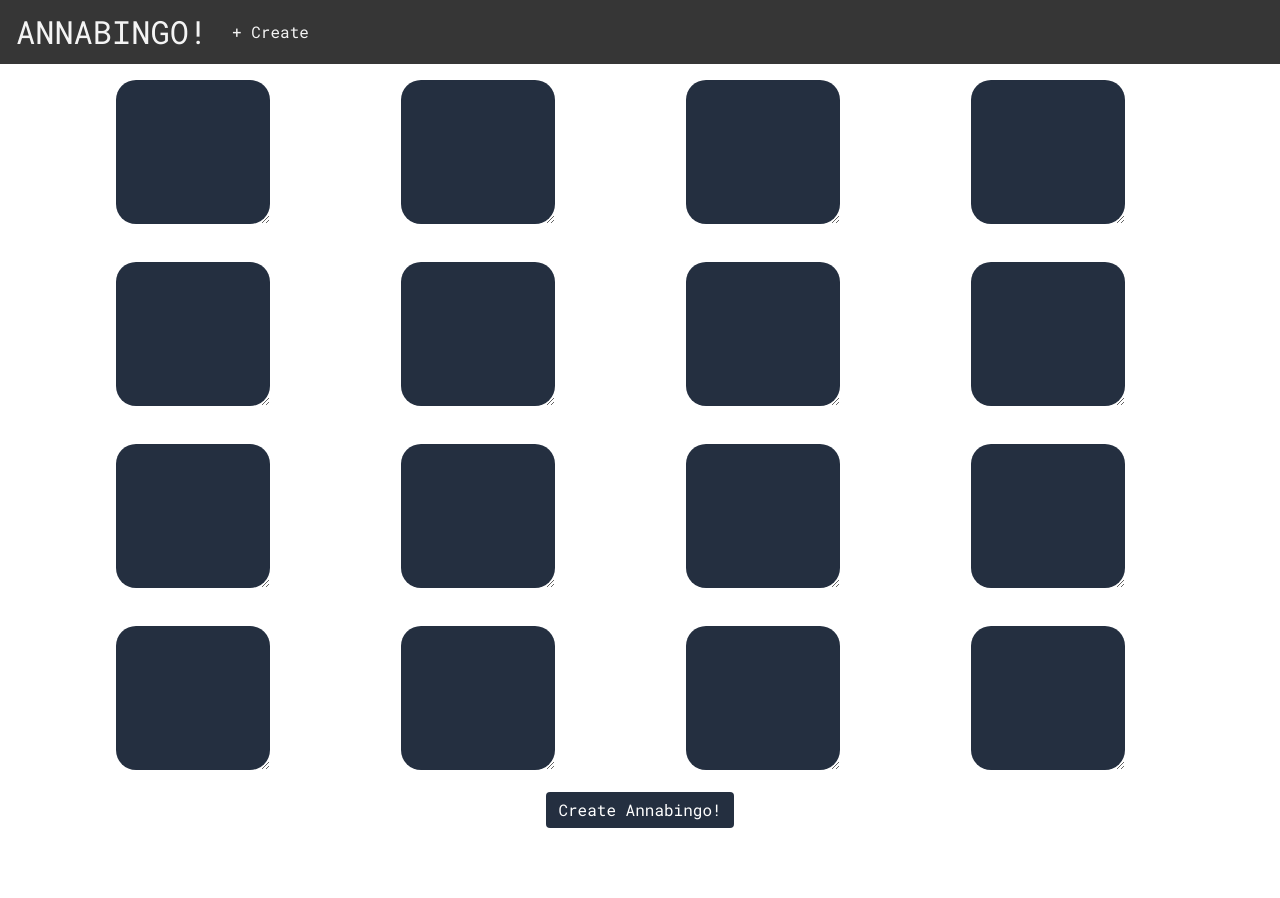
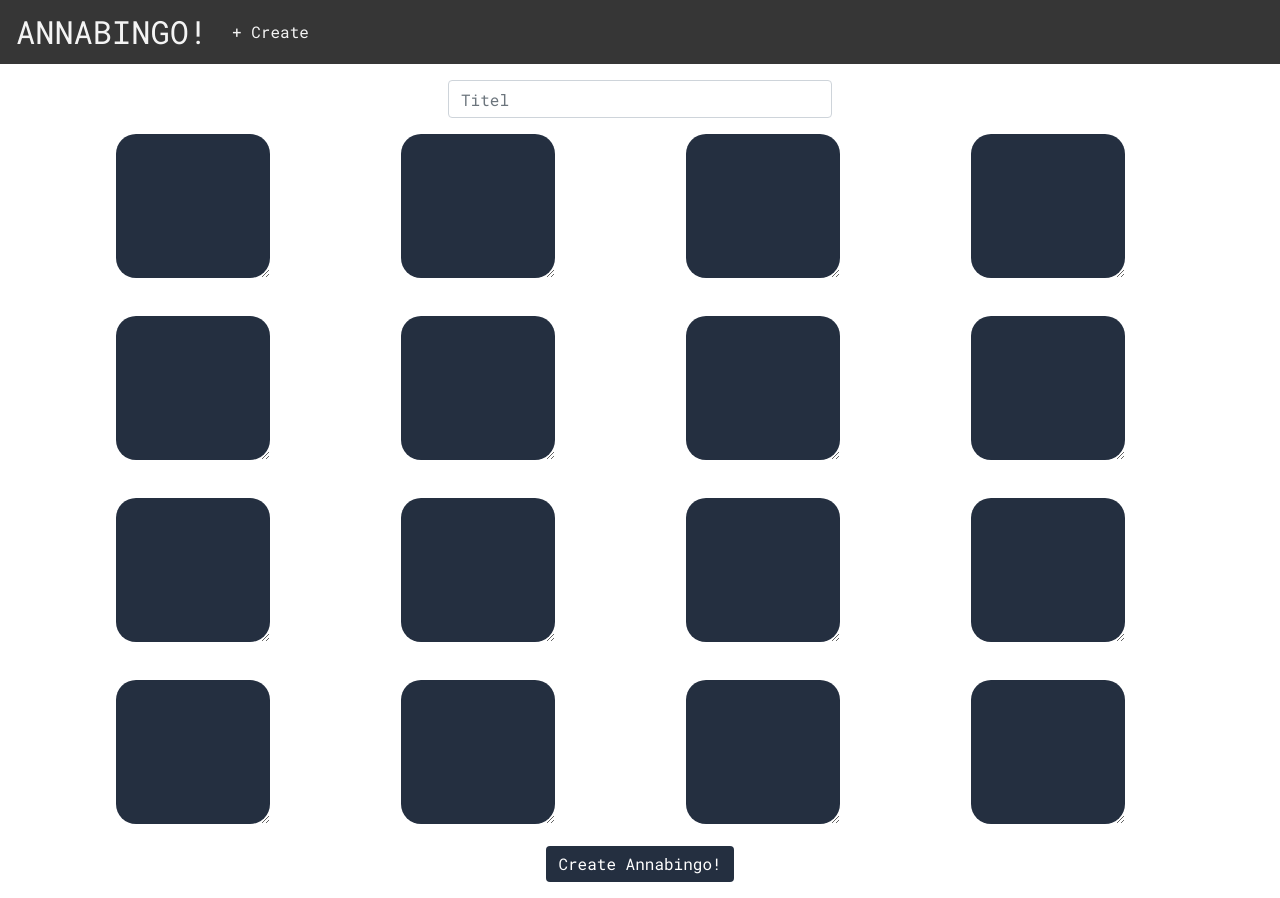
Before and after one commit to mz47/annabingo-frontend, a React (Create React App) app: page /#/create in a window 1280 px wide. Before the commit the page ends 828 px from the top, so only its background shows below. Built offline with nearby package versions, Linux system fonts and the light colour scheme.

Commit message:
Add title

```diff
--- /dev/null
+++ b/src/Bingo.ts
@@ -0,0 +1,4 @@
+export interface Bingo {
+  title: string,
+  fields: string[][],
+}
--- a/src/CreateMatrix.tsx
+++ b/src/CreateMatrix.tsx
@@ -2,9 +2,11 @@
 import {Button, Col, Container, Row} from "react-bootstrap";
 import {CreateField} from "./CreateField";
 import {Link} from "react-router-dom";
+import {Bingo} from "./Bingo";
 
 export const CreateMatrix = () => {
   const [value, setValue] = React.useState<string[][]>([[], [], [], []])
+  const [title, setTitle] = React.useState("")
   const [url, setUrl] = React.useState("")
   const [uuid, setUuid] = React.useState("")
 
@@ -14,10 +16,14 @@
   }
 
   const postMatrix = async () => {
+    let bingo: Bingo = {
+      title: title,
+      fields: value
+    }
     const host = "http://localhost:3000/#/view/"
     let response = await fetch('/api/create', {
       method: 'post',
-            body: JSON.stringify(value),
+      body: JSON.stringify(bingo),
       headers: {'Content-Type': 'application/json'}
     })
     setUuid(await response.text())
@@ -26,6 +32,10 @@
 
   return (
     <Container>
+      <Row>
+        <Col><input value={title} onChange={e => setTitle(e.target.value)} placeholder={"Titel"}
+                    className={"form-control bingotitle mt-3"}/></Col>
+      </Row>
       <Row>
         <Col><CreateField text={value[0][0]} onChange={event => (setField(event.target.value, 0, 0))}/></Col>
         <Col><CreateField text={value[0][1]} onChange={event => (setField(event.target.value, 0, 1))}/></Col>
@@ -51,9 +61,10 @@
         <Col><CreateField text={value[3][3]} onChange={event => (setField(event.target.value, 3, 3))}/></Col>
       </Row>
       <Row>
-                <div className="ml-auto mr-auto">
+        <div className="ml-auto mr-auto mb-3">
           <Button onClick={postMatrix}>Create Annabingo!</Button>
-                    <Link className={`bingolink ${url.length === 0 ? "displaynone" : ""}`} to={`/view/${uuid}`}>Open Annabingo</Link>
+          <Link className={`bingolink ${url.length === 0 ? "displaynone" : ""}`} to={`/view/${uuid}`}>Open
+            Annabingo</Link>
         </div>
       </Row>
     </Container>
--- a/src/Matrix.tsx
+++ b/src/Matrix.tsx
@@ -1,28 +1,27 @@
-import React from "react";
-import {Container, Row} from "react-bootstrap";
+import React, {useState} from "react";
+import {Col, Container, Row} from "react-bootstrap";
 import {Bingofield} from "./Bingofield";
 import {useParams} from "react-router-dom";
+import {Bingo} from "./Bingo";
 
 export const Matrix = () => {
   const {uuid} = useParams() as any
   const [value, setValue] = React.useState<string[][]>([[]])
+  const [bingo, setBingo] = useState<Bingo>()
 
   React.useEffect(() => {
     console.log("uuid", uuid)
     fetch(`/api/view/${uuid}`)
       .then(response => response.json())
-            .then(data => setValue(data))
+      .then(data => setBingo(data))
+    console.log("bingo", bingo)
   }, [uuid])
 
   return (
     <Container>
-            <div className="text-center mt-3">
-                Aussagen werden nacheinander ausgerufen. Wenn du eine Übereinstimmung mit dir selbst erkennst, markierst du das Feld.
-                Hast du 3 Treffer quer, hochkant oder diagonal rufst du "Annabingo". <br/>
-                Hast du ein Annabingo, gewinnst du das Spiel.
-            </div>
+      <Row className="text-center"><Col className="mt-3"><h2>{bingo?.title}</h2></Col></Row>
       <div className="ml-auto mr-auto">
-                {value.map((row, i) => {
+        {bingo?.fields.map((row, i) => {
           return <Row key={i}>
             {row.map((item, j) => {
               return <Bingofield key={`id-${i}-${j}`} text={item}/>
@@ -30,7 +29,12 @@
           </Row>
         })}
       </div>
-
+      <div className="text-center mt-3">
+        Aussagen werden nacheinander ausgerufen. Wenn du eine Übereinstimmung mit dir selbst erkennst, markierst du das
+        Feld.
+        Hast du 3 Treffer quer, hochkant oder diagonal rufst du "Annabingo". <br/>
+        Hast du ein Annabingo, gewinnst du das Spiel.
+      </div>
     </Container>
   )
 }
--- a/src/style.css
+++ b/src/style.css
@@ -28,6 +28,12 @@
 }
 .bingofield:hover {
   background-color: #363636;
+}
+
+.bingotitle {
+  width: 30vw;
+  margin-right: auto;
+  margin-left: auto;
 }
 
 .createfield {
```
Lines whose indentation alone changed are shown as unchanged.
